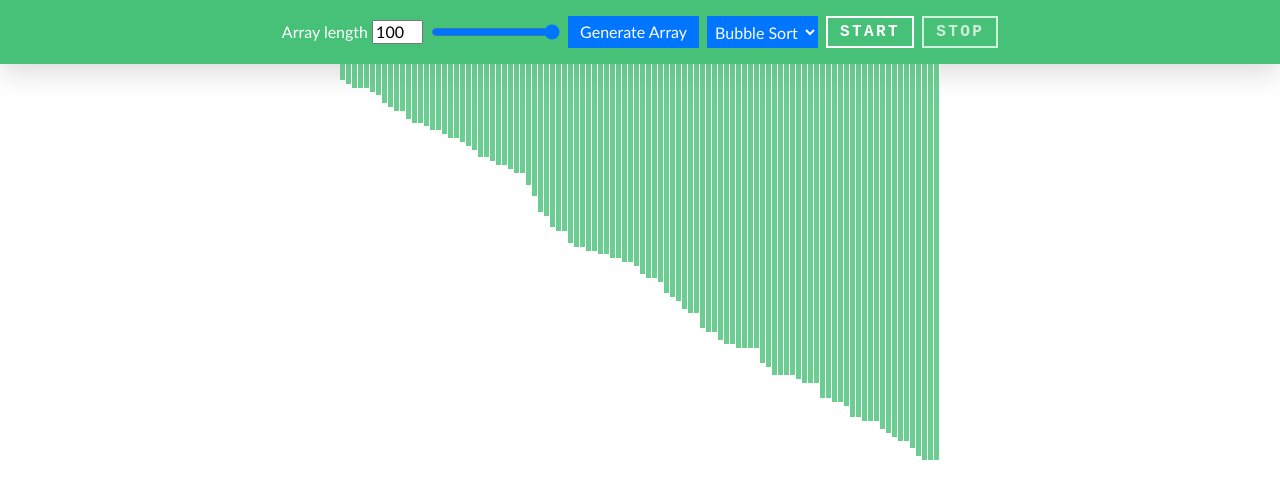
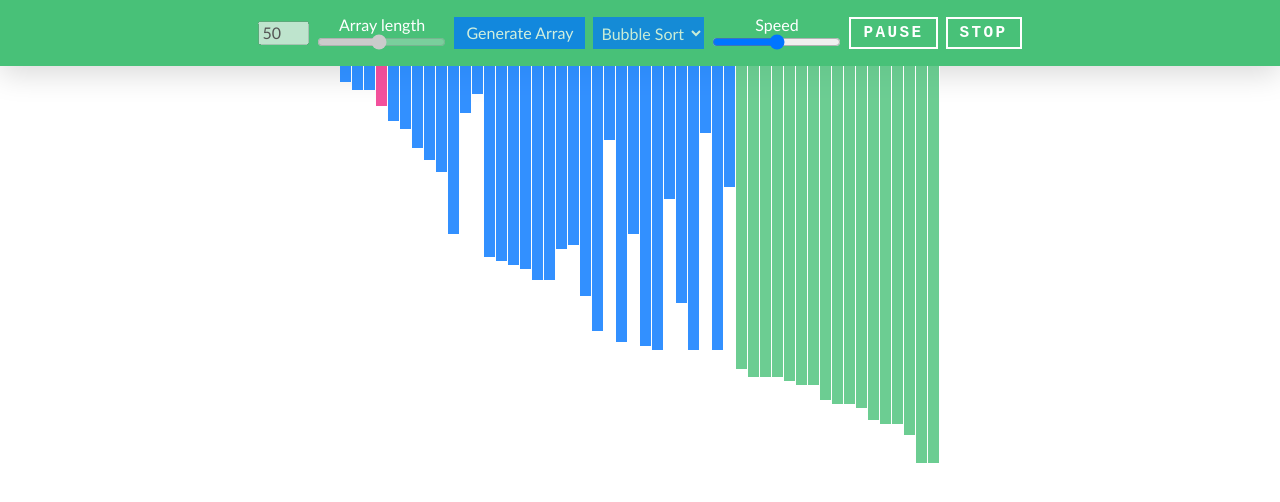
Before and after one commit to Romalei/visual-sort, a plain HTML site: page index.html in a window 1280 px wide. Both pictures are taken after a click on the button "START". Drawn offline with Linux system fonts and the light colour scheme.

Commit message:
Enhance visualization; add Speed modifier

```diff
--- a/css/styles.css
+++ b/css/styles.css
@@ -2,8 +2,7 @@
   --primary: #fff;
   --secondary: rgb(72 193 120);
   --accent: rgb(0 117 255);
-  --source-item: rgb(224, 31, 127);
-  --target-item: rgb(255, 238, 0);
+  --iteratee: rgb(240, 37, 132);
 
   --shadow: 0 8px 30px rgb(0 0 0 / 0.15);
 
@@ -68,7 +67,7 @@ body {
 }
 
 .array__item {
-  background-color: var(--secondary);
+  background-color: var(--accent);
   opacity: 0.8;
   border-right: 1px solid var(--primary);
   color: var(--primary);
@@ -76,12 +75,12 @@ body {
   padding-top: 4px;
 }
 
-.array__item_source {
-  background-color: var(--source-item);
+.array__item_iteratee {
+  background-color: var(--iteratee);
 }
 
-.array__item_target {
-  background-color: var(--target-item);
+.array__item_sorted {
+  background-color: var(--secondary);
 }
 
 /* Buttons */
@@ -143,3 +142,9 @@ button:disabled {
 .select:not(:disabled):active {
   filter: brightness(90%);
 }
+
+.label {
+  display: inline-flex;
+  flex-direction: column;
+  align-items: center;
+}
--- a/index.html
+++ b/index.html
@@ -12,15 +12,41 @@
     <div class="root">
       <header class="toolbar-outer">
         <div class="container toolbar">
-          <label>
-            Array length
-            <input data-disable-while-sorting id="array_len_input" type="number" />
+          <input
+            data-disable-while-sorting
+            id="array_len_input"
+            type="number"
+          />
+          <label class="label">
+            <span>Array length</span>
+            <input
+              data-disable-while-sorting
+              id="array_len_range"
+              type="range"
+            />
           </label>
-          <input data-disable-while-sorting id="array_len_range" type="range" />
-          <button data-disable-while-sorting class="btn" id="generate_btn">Generate Array</button>
-          <select data-disable-while-sorting class="select" id="alg_select"></select>
+          <button data-disable-while-sorting class="btn" id="generate_btn">
+            Generate Array
+          </button>
+          <select
+            data-disable-while-sorting
+            class="select"
+            id="alg_select"
+          ></select>
+
+          <label class="label">
+            <span>Speed</span>
+            <input id="speed_range" type="range" />
+          </label>
           <button class="btn btn_action" id="start_btn">Start</button>
-          <button data-enable-while-sorting disabled class="btn btn_action" id="stop_btn">Stop</button>
+          <button
+            data-enable-while-sorting
+            disabled
+            class="btn btn_action"
+            id="stop_btn"
+          >
+            Stop
+          </button>
         </div>
       </header>
 
--- a/js/algorithm.js
+++ b/js/algorithm.js
@@ -9,14 +9,6 @@ class SortAlgorithm {
     arr[b] = tmp;
 
     arr[a].swapWith(arr[b]);
-  }
-
-  setTarget(arrayItem) {
-    arrayItem.setStatus(ARRAY_ITEM_STATUS.TARGET_OF_SWAP);
-  }
-
-  setSource(arrayItem) {
-    arrayItem.setStatus(ARRAY_ITEM_STATUS.SOURCE_OF_SWAP);
   }
 
   reset(...arrayItems) {
@@ -51,14 +43,13 @@ class BubbleSort extends SortAlgorithm {
   async sort(arr, { interval, pauseWhen: isPaused, breakWhen: shouldBreak }) {
     for (let i = 0, n = arr.length; i < n - 1; ++i) {
       for (let j = 0; j < n - i - 1; ++j) {
-        this.setSource(arr[j]);
-        this.setTarget(arr[j + 1]);
+        arr[j].setStatus(ARRAY_ITEM_STATUS.ITERATEE);
 
         if (isPaused()) {
           await this.waitWhile(isPaused);
         }
 
-        await this.delay(interval);
+        await this.delay(interval());
 
         if (shouldBreak()) {
           return;
@@ -70,7 +61,11 @@ class BubbleSort extends SortAlgorithm {
 
         this.reset(arr[j], arr[j + 1]);
       }
+
+      arr[n - i - 1].setStatus(ARRAY_ITEM_STATUS.SORTED);
     }
+
+    arr[0].setStatus(ARRAY_ITEM_STATUS.SORTED);
   }
 }
 
--- a/js/array-item.js
+++ b/js/array-item.js
@@ -1,13 +1,13 @@
 const ARRAY_ITEM_STATUS = {
   IDLE: 1,
-  SOURCE_OF_SWAP: 2,
-  TARGET_OF_SWAP: 3,
+  ITERATEE: 2,
+  SORTED: 3,
 };
 
 const STATUS_CLASS_MAP = {
   [ARRAY_ITEM_STATUS.IDLE]: [],
-  [ARRAY_ITEM_STATUS.SOURCE_OF_SWAP]: ['array__item_source'],
-  [ARRAY_ITEM_STATUS.TARGET_OF_SWAP]: ['array__item_target'],
+  [ARRAY_ITEM_STATUS.ITERATEE]: ['array__item_iteratee'],
+  [ARRAY_ITEM_STATUS.SORTED]: ['array__item_sorted'],
 };
 
 class ArrayItem {
--- a/js/main.js
+++ b/js/main.js
@@ -9,8 +9,8 @@ const $id = document.getElementById.bind(document);
 
 const ALGS = {
   1: new BubbleSort(),
-//   2: new QuickSort(),
-//   3: new HeapSort(),
+  //   2: new QuickSort(),
+  //   3: new HeapSort(),
 };
 
 // Toolbar controls
@@ -18,6 +18,7 @@ const ARRAY_LEN_INPUT = $id('array_len_input');
 const ARRAY_LEN_RANGE = $id('array_len_range');
 const GENERATE_BTN = $id('generate_btn');
 const ALG_SELECTOR = $id('alg_select');
+const SPEED_RANGE = $id('speed_range');
 const START_BTN = $id('start_btn');
 const STOP_BTN = $id('stop_btn');
 
@@ -27,12 +28,19 @@ const ARRAY_CONTAINER = $id('array_container');
 const STATE = {
   minLength: 5,
   maxLength: 100,
-  arrayLength: 100,
+  arrayLength: 50,
   sortInProgress: false,
   array: [],
   minValue: 0,
   maxValue: 100,
   paused: false,
+  freshArray: true,
+  speed: {
+    value: 250,
+    min: 1,
+    max: 500,
+    step: 1,
+  },
 };
 
 function rnd(min, max) {
@@ -52,14 +60,14 @@ ARRAY_LEN_INPUT.value = STATE.arrayLength;
 ARRAY_LEN_RANGE.value = STATE.arrayLength;
 
 ARRAY_LEN_INPUT.addEventListener('input', (e) => {
-  ARRAY_LEN_RANGE.value = e.target.value;
-  STATE.arrayLength = e.target.value;
+  ARRAY_LEN_RANGE.value = e.target.valueAsNumber;
+  STATE.arrayLength = e.target.valueAsNumber;
   generateArray();
 });
 
 ARRAY_LEN_RANGE.addEventListener('input', (e) => {
-  ARRAY_LEN_INPUT.value = e.target.value;
-  STATE.arrayLength = e.target.value;
+  ARRAY_LEN_INPUT.value = e.target.valueAsNumber;
+  STATE.arrayLength = e.target.valueAsNumber;
   generateArray();
 });
 
@@ -84,6 +92,8 @@ function generateArray(length = STATE.arrayLength) {
       })
     );
   }
+
+  STATE.freshArray = true;
 }
 
 // Algorithm select
@@ -114,7 +124,30 @@ START_BTN.addEventListener('click', () => {
   pause();
 });
 
+// Stop button
+STOP_BTN.addEventListener('click', async () => {
+  await stop();
+  generateArray();
+});
+
+// Speed range
+SPEED_RANGE.setAttribute('min', STATE.speed.min);
+SPEED_RANGE.setAttribute('max', STATE.speed.max);
+SPEED_RANGE.setAttribute('step', STATE.speed.step);
+SPEED_RANGE.setAttribute('value', STATE.speed.value);
+
+SPEED_RANGE.addEventListener('input', (e) => {
+  STATE.speed.value = e.target.valueAsNumber;
+});
+
+// Event handlers
 async function start() {
+  if (!STATE.freshArray) {
+    generateArray();
+  }
+
+  STATE.freshArray = false;
+
   const elementsToDisable = $$('[data-disable-while-sorting]');
   const elementsToEnable = $$('[data-enable-while-sorting]');
 
@@ -134,7 +167,7 @@ async function start() {
   const alg = ALGS[algId];
 
   await alg.sort(STATE.array, {
-    interval: 0,
+    interval: () => 1000 / STATE.speed.value,
     pauseWhen: () => STATE.paused,
     breakWhen: () => !STATE.sortInProgress,
   });
@@ -151,11 +184,6 @@ async function unpause() {
   STATE.paused = false;
   START_BTN.textContent = 'Pause';
 }
-
-STOP_BTN.addEventListener('click', async () => {
-  await stop();
-  generateArray();
-});
 
 async function stop() {
   const elementsToDisable = $$('[data-disable-while-sorting]');
```
